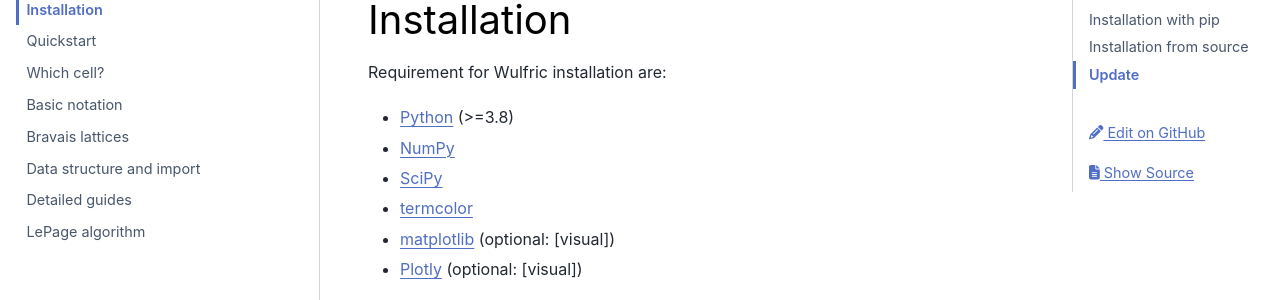
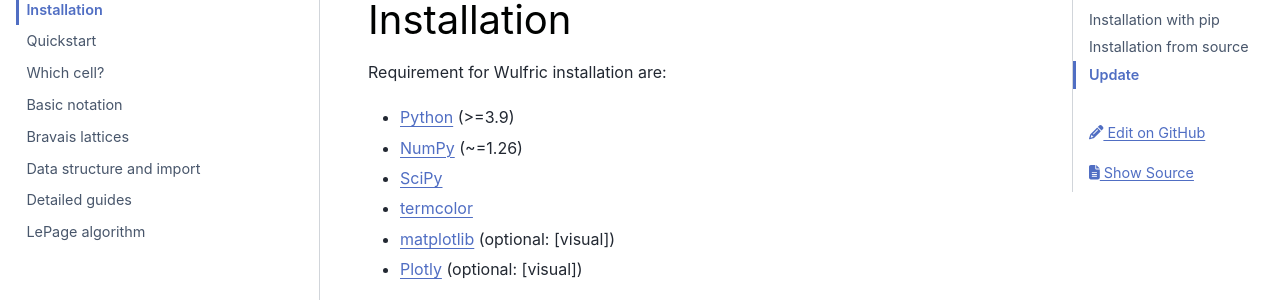
Before and after one commit to adrybakov/wulfric, a Sphinx documentation site: the page built from docs/source/user-guide/start/installation.rst, in a window 1280 px wide and 900 px high. Shown: the part 150-450 px from the top of the window. Built offline with Sphinx 7.4.7 and the PyData theme 0.15.4, drawn with Linux system fonts in a browser that asks for light colours; a script that is not in the unit is left out.

Commit message:
Remove support for 3.8, add for 3.13

```diff
--- a/README.rst
+++ b/README.rst
@@ -32,7 +32,7 @@
 
 Requirement for Wulfric installation are:
 
-* Python (>=3.8)
+* Python (>=3.9)
 * NumPy (~=1.26)
 * SciPy
 * termcolor
--- a/docs/source/user-guide/start/installation.rst
+++ b/docs/source/user-guide/start/installation.rst
@@ -6,8 +6,8 @@
 
 Requirement for Wulfric installation are:
 
-* |Python|_ (>=3.8)
-* |NumPy|_
+* |Python|_ (>=3.9)
+* |NumPy|_ (~=1.26)
 * |SciPy|_
 * |termcolor|_
 * |matplotlib|_ (optional: [visual])
--- a/pyproject.toml
+++ b/pyproject.toml
@@ -10,7 +10,7 @@
 description = "Crystal, Lattice, Atoms, K-path."
 dependencies = ["numpy~=1.26", "scipy", "termcolor"]
 authors = [{ name = "Andrey Rybakov", email = "rybakov.ad@icloud.com" }]
-requires-python = ">=3.8"
+requires-python = ">=3.9"
 readme = "README.rst"
 classifiers = [
     'Development Status :: 4 - Beta',
@@ -18,11 +18,11 @@
     'Intended Audience :: Developers',
     'Programming Language :: Python',
     'Programming Language :: Python :: 3',
-    'Programming Language :: Python :: 3.8',
     'Programming Language :: Python :: 3.9',
     'Programming Language :: Python :: 3.10',
     'Programming Language :: Python :: 3.11',
     'Programming Language :: Python :: 3.12',
+    'Programming Language :: Python :: 3.13',
     'Programming Language :: Python :: 3 :: Only',
     'Topic :: Software Development',
     'Topic :: Scientific/Engineering',
```
Also changed, not shown: 1 other file.
